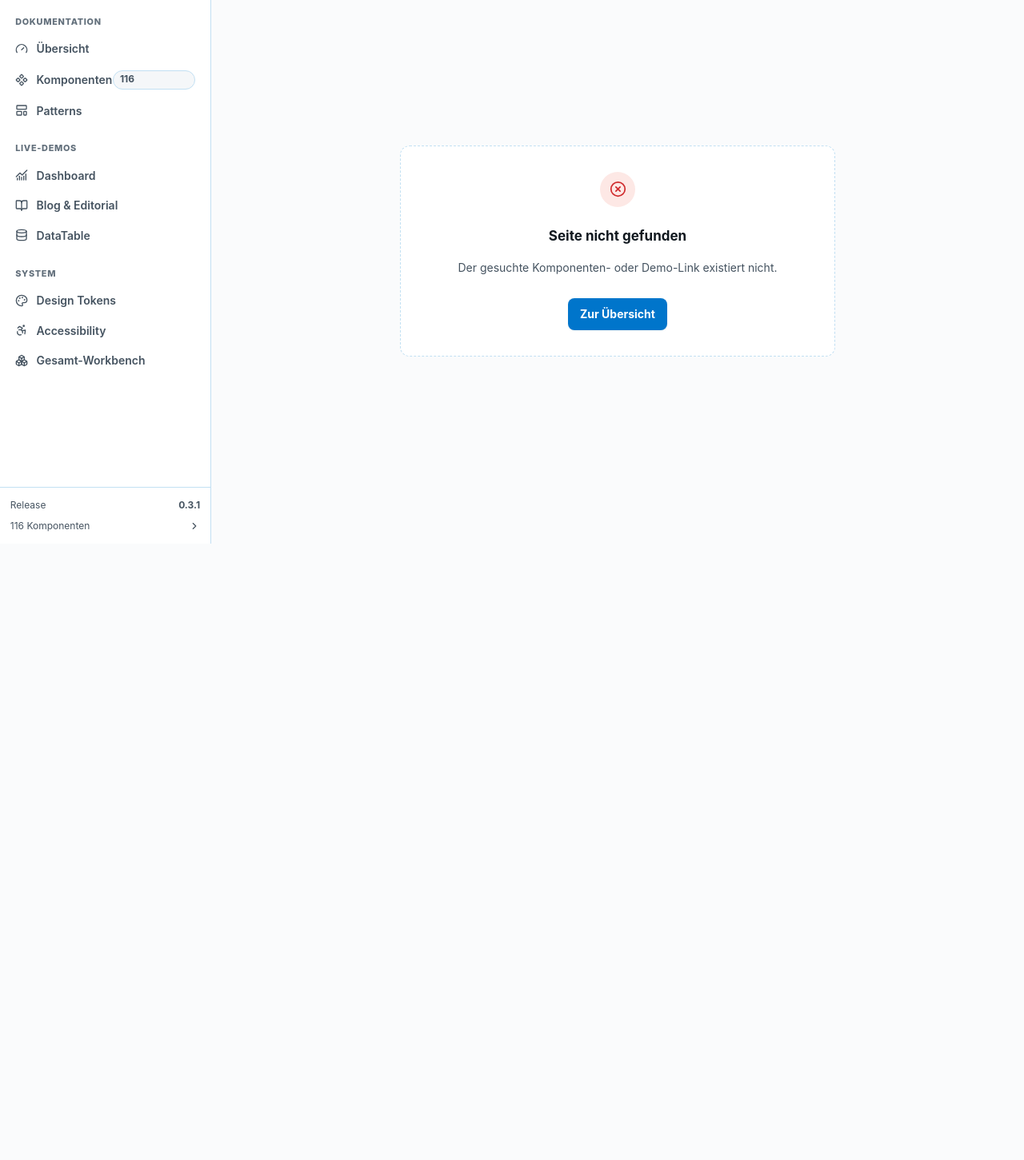
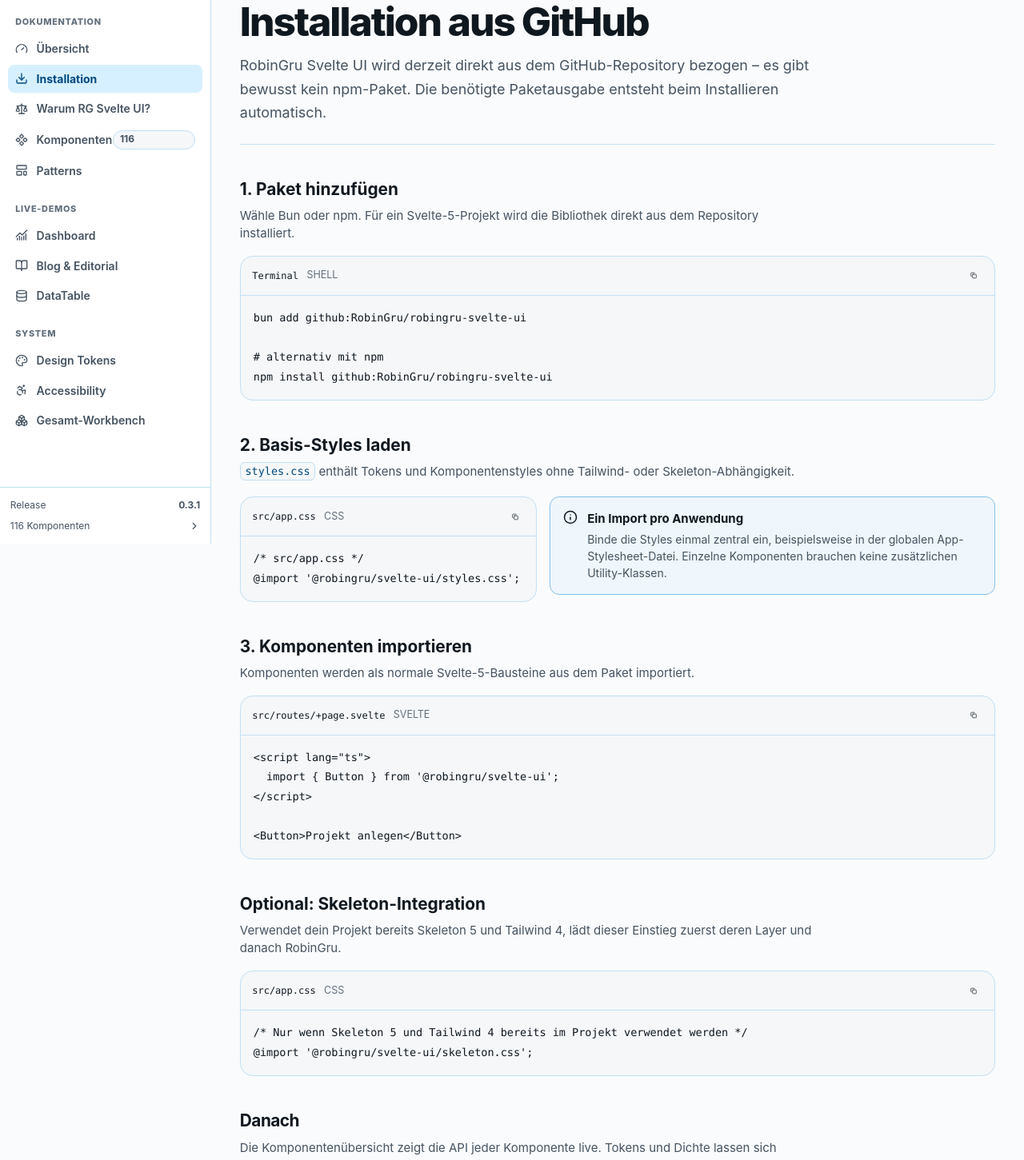
Before and after one commit to RobinGru/robingru-svelte-ui, a SvelteKit app: page /installation in a window 1280 px wide. Before the commit this address had no page. Shown: the part 120-1571 px from the top of the page at 80% size. Before the commit the page ends 808 px from the top, so only its background shows below. Built offline with nearby package versions, Linux system fonts and the light colour scheme.

Commit message:
docs: add installation and product positioning pages

```diff
--- a/src/docs/components/DocsShell.svelte
+++ b/src/docs/components/DocsShell.svelte
@@ -10,12 +10,14 @@
     ChevronRight,
     Component,
     Database,
+    Download,
     Gauge,
     LayoutTemplate,
     Menu,
     PanelLeftClose,
     PanelLeftOpen,
     Palette,
+    Scale,
     Search,
     X
   } from '@lucide/svelte';
@@ -37,6 +39,8 @@
 
   const mainLinks = [
     { href: '/', label: 'Übersicht', icon: Gauge },
+    { href: '/installation', label: 'Installation', icon: Download },
+    { href: '/why-robingru', label: 'Warum RG Svelte UI?', icon: Scale },
     { href: '/components', label: 'Komponenten', icon: Component, count: componentCatalog.length },
     { href: '/patterns', label: 'Patterns', icon: LayoutTemplate }
   ];
--- a/src/routes/+page.svelte
+++ b/src/routes/+page.svelte
@@ -7,11 +7,13 @@
     Code2,
     Component,
     Database,
+    Download,
     Gauge,
     Keyboard,
     LayoutDashboard,
     MoonStar,
     Palette,
+    Scale,
     Sparkles
   } from '@lucide/svelte';
   import { Badge, Button, InlineCode } from '$lib';
@@ -34,6 +36,8 @@
 
   const routes = [
     { icon: Component, href: '/components', title: 'Komponenten', text: 'Alle Komponenten live, filterbar und mit eigener Detailseite.', meta: '116 Live-Previews' },
+    { icon: Download, href: '/installation', title: 'Installation', text: 'GitHub-Installation, Styles und erste Komponente in wenigen nachvollziehbaren Schritten.', meta: 'Kein npm-Release nötig' },
+    { icon: Scale, href: '/why-robingru', title: 'Warum RG Svelte UI?', text: 'Einordnung, Stärken und der passende Einsatzbereich statt pauschaler Vergleichsversprechen.', meta: 'Klare Positionierung' },
     { icon: Blocks, href: '/patterns', title: 'Patterns', text: 'Login, Einstellungen, Kommentare und weitere zusammengesetzte Oberflächen.', meta: 'Produktnahe Beispiele' },
     { icon: LayoutDashboard, href: '/dashboard', title: 'Dashboard', text: 'KPIs, Filter, leichte Charts, Status und operative Tabelle.', meta: 'Vollständige Demo' },
     { icon: BookOpen, href: '/blog', title: 'Blog & Editorial', text: 'Beitragsübersicht und vollständiger Artikel mit Prose-System.', meta: 'Editorial Showcase' },
@@ -54,6 +58,7 @@
     <p>RobinGru Svelte UI verbindet App-Komponenten, Dashboards, normale bis mittelgroße Datentabellen und redaktionelle Inhalte – ohne visuelle Effekt-Überladung und ohne redundante UI-Schichten.</p>
     <div class="docs-home-actions">
       <Button onclick={() => window.location.href = `${base}/components`}>Komponenten ansehen <ArrowRight size={16} /></Button>
+      <Button variant="outline" tone="neutral" onclick={() => window.location.href = `${base}/installation`}>Installation</Button>
       <Button variant="outline" tone="neutral" onclick={() => window.location.href = `${base}/patterns`}>Patterns öffnen</Button>
     </div>
     <div class="docs-home-meta">
--- /dev/null
+++ b/src/routes/installation/+page.svelte
@@ -0,0 +1,58 @@
+<script lang="ts">
+  import { ArrowRight, CheckCircle2, PackageCheck } from '@lucide/svelte';
+  import { Button, Callout, InlineCode } from '$lib';
+  import { base } from '$app/paths';
+  import CodePanel from '$docs/components/CodePanel.svelte';
+  import SectionIntro from '$docs/components/SectionIntro.svelte';
+
+  const install = `bun add github:RobinGru/robingru-svelte-ui\n\n# alternativ mit npm\nnpm install github:RobinGru/robingru-svelte-ui`;
+  const styles = `/* src/app.css */\n@import '@robingru/svelte-ui/styles.css';`;
+  const firstComponent = `<script lang="ts">\n  import { Button } from '@robingru/svelte-ui';\n<\/script>\n\n<Button>Projekt anlegen<\/Button>`;
+  const skeleton = `/* Nur wenn Skeleton 5 und Tailwind 4 bereits im Projekt verwendet werden */\n@import '@robingru/svelte-ui/skeleton.css';`;
+</script>
+
+<svelte:head>
+  <title>Installation · RobinGru Svelte UI</title>
+  <meta name="description" content="RobinGru Svelte UI direkt aus GitHub installieren und in einem Svelte-5-Projekt verwenden." />
+</svelte:head>
+
+<SectionIntro eyebrow="Einstieg" title="Installation aus GitHub" description="RobinGru Svelte UI wird derzeit direkt aus dem GitHub-Repository bezogen – es gibt bewusst kein npm-Paket. Die benötigte Paketausgabe entsteht beim Installieren automatisch." />
+
+<section class="docs-token-section" aria-labelledby="install-title">
+  <h2 id="install-title">1. Paket hinzufügen</h2>
+  <p>Wähle Bun oder npm. Für ein Svelte-5-Projekt wird die Bibliothek direkt aus dem Repository installiert.</p>
+  <CodePanel code={install} language="shell" filename="Terminal" />
+</section>
+
+<section class="docs-token-section" aria-labelledby="styles-title">
+  <h2 id="styles-title">2. Basis-Styles laden</h2>
+  <p><InlineCode>styles.css</InlineCode> enthält Tokens und Komponentenstyles ohne Tailwind- oder Skeleton-Abhängigkeit.</p>
+  <div class="docs-token-code-grid">
+    <CodePanel code={styles} language="css" filename="src/app.css" />
+    <Callout title="Ein Import pro Anwendung" tone="info">Binde die Styles einmal zentral ein, beispielsweise in der globalen App-Stylesheet-Datei. Einzelne Komponenten brauchen keine zusätzlichen Utility-Klassen.</Callout>
+  </div>
+</section>
+
+<section class="docs-token-section" aria-labelledby="component-title">
+  <h2 id="component-title">3. Komponenten importieren</h2>
+  <p>Komponenten werden als normale Svelte-5-Bausteine aus dem Paket importiert.</p>
+  <CodePanel code={firstComponent} language="svelte" filename="src/routes/+page.svelte" />
+</section>
+
+<section class="docs-token-section" aria-labelledby="integration-title">
+  <h2 id="integration-title">Optional: Skeleton-Integration</h2>
+  <p>Verwendet dein Projekt bereits Skeleton 5 und Tailwind 4, lädt dieser Einstieg zuerst deren Layer und danach RobinGru.</p>
+  <CodePanel code={skeleton} language="css" filename="src/app.css" />
+</section>
+
+<section class="docs-token-section" aria-labelledby="next-title">
+  <div class="docs-section-heading">
+    <div><h2 id="next-title">Danach</h2><p>Die Komponentenübersicht zeigt die API jeder Komponente live. Tokens und Dichte lassen sich unabhängig vom Demo-Projekt verwenden.</p></div>
+  </div>
+  <ul class="docs-checklist">
+    <li><CheckCircle2 size={17} aria-hidden="true" /><span>Das Paket wird direkt aus GitHub installiert; npm ist nicht erforderlich.</span></li>
+    <li><CheckCircle2 size={17} aria-hidden="true" /><span>Für den eigenständigen Einstieg genügt <InlineCode>styles.css</InlineCode>.</span></li>
+    <li><CheckCircle2 size={17} aria-hidden="true" /><span>Die Dokumentation ist ein Showcase, keine zusätzliche Laufzeitabhängigkeit.</span></li>
+  </ul>
+  <div class="docs-home-actions"><Button onclick={() => window.location.href = `${base}/components`}>Komponenten ansehen <ArrowRight size={16} /></Button><Button variant="outline" tone="neutral" onclick={() => window.location.href = `${base}/why-robingru`}>Warum RG Svelte UI? <PackageCheck size={16} /></Button></div>
+</section>
--- /dev/null
+++ b/src/routes/why-robingru/+page.svelte
@@ -0,0 +1,44 @@
+<script lang="ts">
+  import { ArrowRight, CheckCircle2, CircleGauge, Code2, Eye, Layers3, Scale } from '@lucide/svelte';
+  import { Button, Callout } from '$lib';
+  import { base } from '$app/paths';
+  import SectionIntro from '$docs/components/SectionIntro.svelte';
+
+  const strengths = [
+    { icon: Layers3, title: 'Ein System für mehrere Oberflächen', text: 'App-Controls, Dashboard, Datenansichten und Editorial teilen Tokens, Zustände und Abstände. Das reduziert visuelle Brüche zwischen Produktbereichen.' },
+    { icon: CircleGauge, title: 'Pragmatische Datendichte', text: 'DataTable, Filter und Kennzahlen richten sich an normale bis mittelgroße Datenmengen – ohne den technischen und visuellen Ballast einer VirtualTable.' },
+    { icon: Eye, title: 'Ruhige, überprüfbare Gestaltung', text: 'Kontrast, Fokus, Zustände, Light/Dark und kompakte Dichte gehören zum System. Die Gestaltung setzt auf klare Hierarchie statt auf dekorative Effekte.' },
+    { icon: Code2, title: 'Svelte-5-nah statt zusätzlicher Schichten', text: 'Snippets, Props und native Semantik bleiben im Vordergrund. Die UI erzwingt weder eine Utility-Klassen-Sprache noch einen bestimmten App-Aufbau.' }
+  ];
+</script>
+
+<svelte:head>
+  <title>Warum RG Svelte UI? · RobinGru Svelte UI</title>
+  <meta name="description" content="Wofür RobinGru Svelte UI geeignet ist – und wann ein anderes UI-System die bessere Wahl sein kann." />
+</svelte:head>
+
+<SectionIntro eyebrow="RG = RobinGru" title="Warum RG Svelte UI?" description="Nicht jede UI-Bibliothek muss für jedes Projekt die beste sein. RG Svelte UI ist für Teams gedacht, die eine ruhige, konsistente Svelte-Oberfläche für Produkt, Daten und Inhalte aus einem System aufbauen möchten." />
+
+<section class="docs-token-section" aria-labelledby="strengths-title">
+  <div class="docs-section-heading"><div><h2 id="strengths-title">Worin RG Svelte UI stark ist</h2><p>Der Vorteil entsteht nicht durch eine möglichst lange Komponentenliste, sondern dadurch, dass die Teile im Alltag zusammenpassen.</p></div></div>
+  <div class="docs-feature-grid">
+    {#each strengths as strength}
+      {@const Icon = strength.icon}
+      <article class="docs-feature-card"><span><Icon size={18} /></span><h3>{strength.title}</h3><p>{strength.text}</p></article>
+    {/each}
+  </div>
+</section>
+
+<section class="docs-token-section" aria-labelledby="compare-title">
+  <div class="docs-section-heading"><div><h2 id="compare-title">Die bewusste Alternative</h2><p>RG Svelte UI ist besonders passend, wenn diese Prioritäten wichtiger sind als maximale Breite oder ein vollständig neutrales Basissystem.</p></div></div>
+  <div class="docs-a11y-grid">
+    <article class="docs-a11y-card"><span><CheckCircle2 size={18} /></span><h2>Passend für</h2><ul class="docs-checklist"><li><CheckCircle2 size={17} aria-hidden="true" /><span>Svelte-5-Produkte mit Anwendung, Dashboard und Content in einer Marke.</span></li><li><CheckCircle2 size={17} aria-hidden="true" /><span>Teams, die einen gestalteten Startpunkt statt eines ungestylten Primitivesystems wünschen.</span></li><li><CheckCircle2 size={17} aria-hidden="true" /><span>Projekte, in denen eine durchgehende Dichte- und Theme-Logik wichtig ist.</span></li></ul></article>
+    <article class="docs-a11y-card"><span><Scale size={18} /></span><h2>Weniger passend für</h2><ul class="docs-checklist"><li><CheckCircle2 size={17} aria-hidden="true" /><span>Ein komplett markenneutrales Fundament, das erst von Grund auf gestaltet werden soll.</span></li><li><CheckCircle2 size={17} aria-hidden="true" /><span>Sehr große Tabellen, bei denen Virtualisierung eine harte technische Anforderung ist.</span></li><li><CheckCircle2 size={17} aria-hidden="true" /><span>Projekte, die ausschließlich eine kleine Handvoll isolierter Primitives benötigen.</span></li></ul></article>
+  </div>
+</section>
+
+<section class="docs-token-section" aria-labelledby="proof-title">
+  <div class="docs-section-heading"><div><h2 id="proof-title">Nicht nur behauptet, sondern sichtbar</h2><p>Die Demo dokumentiert einzelne Bausteine und zeigt sie zugleich in vollständigen Produktflächen. So lassen sich Konsistenz, Dichte und Interaktionen direkt beurteilen.</p></div></div>
+  <Callout title="Am besten im Kontext bewerten" tone="primary">Öffne Dashboard, DataTable und Patterns. Dort zeigt sich, ob die visuelle Sprache zu deinem Produkt passt – überzeugender als ein pauschales „besser als alle anderen“.</Callout>
+  <div class="docs-home-actions"><Button onclick={() => window.location.href = `${base}/workbench`}>Gesamt-Workbench öffnen <ArrowRight size={16} /></Button><Button variant="outline" tone="neutral" onclick={() => window.location.href = `${base}/installation`}>Installation ansehen</Button></div>
+</section>
```
